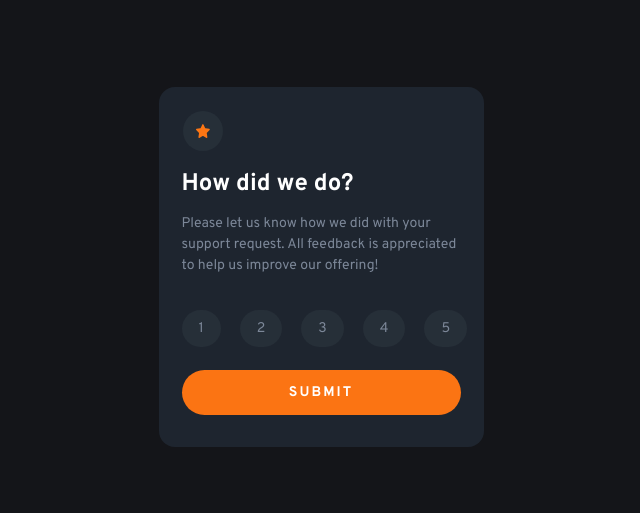
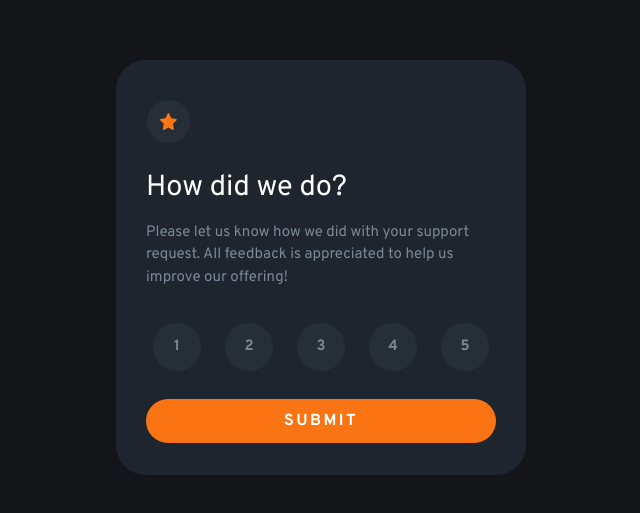
Before and after one commit to OTF31/interactive-rating-component, a React (Create React App) app: page / in a window 1280 px wide. Shown: the part 133-646 px from the top of the page, without its empty margins (319-959 px from the left). Built offline with nearby package versions, Linux system fonts and the light colour scheme.

Commit message:
Add desktop design

```diff
--- a/src/App.jsx
+++ b/src/App.jsx
@@ -10,76 +10,70 @@ const App = () => {
   return (
     <div className="w-full h-screen bg-[#141519] flex justify-center items-center">
       <div
-        className={`bg-[#1E252F] w-[325px] h-[360px] rounded-2xl flex flex-col font-[Overpass] ${
+        className={`bg-[#1E252F] w-[325px] h-[360px] md:w-[410px] md:h-[415px] md:rounded-[30px] rounded-2xl flex flex-col font-[Overpass] ${
           !submitted ? "justify-between" : "items-center justify-around"
-        } py-7 px-[23px]`}
+        } pt-7 pb-9 px-[23px] md:px-[30px]`}
       >
         {!submitted ? (
           <>
             {/*Star image*/}
-            <div className="bg-[#262f38] w-fit p-[13px] rounded-full ml-[1px] -mt-1">
-              <img src={IconStar} alt="Star" className="w-[14px] h-[14px]" />
+            <div className="bg-[#262f38] w-fit p-[13px] rounded-full ml-[1px] -mt-1 md:mt-3">
+              <img
+                src={IconStar}
+                alt="Star"
+                className="w-[14px] h-[14px] md:w-[17px] md:h-[17px]"
+              />
             </div>
 
             {/*Title*/}
-            <h1 className="text-white text-[24px] -mt-[7px] font-bold">
+            <h1 className="text-white text-[24px] md:text-[29px] font-bold md:font-[400]">
               How did we do?
             </h1>
 
             {/*Paragraph*/}
-            <p className="text-[14px] text-[#7C8798] relative bottom-3">
+            <p className="text-[14px] text-[#7C8798] relative bottom-3 md:text-[15px] md:bottom-[11px]">
               Please let us know how we did with your support request. All
               feedback is appreciated to help us improve our offering!
             </p>
 
             {/*Buttons*/}
-            <div className="flex justify-around gap-[19px] mb-[5px]">
-              <div className="rounded-full text-[#7C8798] bg-[#262f38]">
+            <div className="flex justify-around gap-[22px] md:gap-[10px]">
               <button
-                  className="px-[17px] py-2 text-[14px] focus:bg-[#FB7413] focus:text-white rounded-full hover:bg-[#7C8798] hover:text-white"
+                className="text-[#7C8798] w-[38px] h-[38px] bg-[#262f38] text-[14px] focus:bg-[#FB7413] focus:text-white rounded-full hover:bg-[#7C8798] hover:text-white md:text-[15px] md:w-[48px] md:h-[48px] md:font-bold"
                 onClick={() => setRating(1)}
               >
                 1
               </button>
-              </div>
-              <div className="rounded-full text-[#7C8798] bg-[#262f38]">
               <button
-                  className="px-[17px] py-2 text-[14px] focus:bg-[#FB7413] focus:text-white rounded-full hover:bg-[#7C8798] hover:text-white"
+                className="text-[#7C8798] w-[38px] h-[38px] bg-[#262f38] text-[14px] focus:bg-[#FB7413] focus:text-white rounded-full hover:bg-[#7C8798] hover:text-white md:text-[15px] md:w-[48px] md:h-[48px] md:font-bold"
                 onClick={() => setRating(2)}
               >
                 2
               </button>
-              </div>
-              <div className="rounded-full text-[#7C8798] bg-[#262f38]">
               <button
-                  className="px-[17px] py-2 text-[14px] focus:bg-[#FB7413] focus:text-white rounded-full hover:bg-[#7C8798] hover:text-white"
+                className="text-[#7C8798] w-[38px] h-[38px] bg-[#262f38] text-[14px] focus:bg-[#FB7413] focus:text-white rounded-full hover:bg-[#7C8798] hover:text-white md:text-[15px] md:w-[48px] md:h-[48px] md:font-bold"
                 onClick={() => setRating(3)}
               >
                 3
               </button>
-              </div>
-              <div className="rounded-full text-[#7C8798] bg-[#262f38]">
               <button
-                  className="px-[17px] py-2 text-[14px] focus:bg-[#FB7413] focus:text-white rounded-full hover:bg-[#7C8798] hover:text-white"
+                className="text-[#7C8798] w-[38px] h-[38px] bg-[#262f38] text-[14px] focus:bg-[#FB7413] focus:text-white rounded-full hover:bg-[#7C8798] hover:text-white md:text-[15px] md:w-[48px] md:h-[48px] md:font-bold"
                 onClick={() => setRating(4)}
               >
                 4
               </button>
-              </div>
-              <div className="rounded-full text-[#7C8798] bg-[#262f38]">
               <button
-                  className="px-[17px] py-2 text-[14px] focus:bg-[#FB7413] focus:text-white rounded-full hover:bg-[#7C8798] hover:text-white"
+                className="text-[#7C8798] w-[38px] h-[38px] bg-[#262f38] text-[14px] focus:bg-[#FB7413] focus:text-white rounded-full hover:bg-[#7C8798] hover:text-white md:text-[15px] md:w-[48px] md:h-[48px] md:font-bold"
                 onClick={() => setRating(5)}
               >
                 5
               </button>
             </div>
-            </div>
 
             {/*Submit*/}
             <button
               onClick={() => setSubmitted(true)}
-              className="bg-[#FB7413] text-[14px] tracking-[0.15em] font-bold text-white py-3 rounded-3xl relative bottom-1 hover:bg-white hover:text-[#FB7413]"
+              className="bg-[#FB7413] text-[14px] tracking-[0.15em] font-bold text-white py-[10px] rounded-3xl relative top-2 hover:bg-white hover:text-[#FB7413] md:text-[16px] md:top-1"
             >
               SUBMIT
             </button>
@@ -87,27 +81,27 @@ const App = () => {
         ) : (
           <>
             {/*Illustration image*/}
-            <div className="relative bottom-2">
+            <div className="relative bottom-4 md:top-2">
               <img
                 src={IllustrationThankYou}
                 alt="Thank you"
-                className="scale-90"
+                className="scale-90 md:scale-[0.98]"
               />
             </div>
 
             {/*Rating*/}
-            <div className="text-[#FB7413] text-[15px] rounded-3xl bg-[#232C39] px-[14px] py-[7px] font-[400]">
+            <div className="text-[#FB7413] text-[15px] rounded-3xl bg-[#232C39] px-[14px] py-[7px] font-[400] md:relative md:top-5">
               <span className="relative top-[2px] block">
                 You selected {rating} out of 5
               </span>
             </div>
 
             {/*Thank you*/}
-            <h1 className="text-white font-bold text-[23.5px] mt-3 ">
+            <h1 className="text-white font-bold text-[23.5px] mt-3 md:text-[27px] md:relative md:top-3">
               Thank you!
             </h1>
 
-            <p className="text-[#7C8798] text-center text-[14px] relative bottom-1">
+            <p className="text-[#7C8798] text-center text-[14px] relative bottom-1 md:text-[15.5px] md:top-[2px]">
               We appreciate you taking the time to give a rating. If you ever
               need more support, don't hesitate to get in touch!
             </p>
```
Lines whose indentation alone changed are shown as unchanged.
